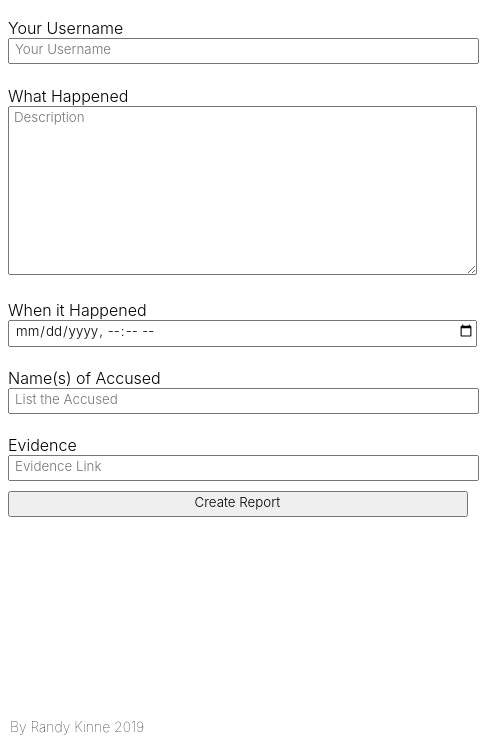
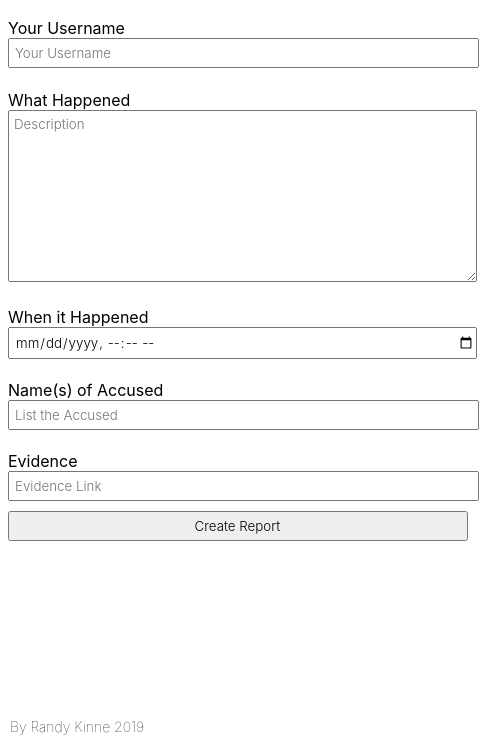
Before and after one commit to randykinne/nrg, an Electron app: page index.html in a window 500 px wide. Shown: the part 55-800 px from the top of the page. Drawn offline with Linux system fonts and the light colour scheme.

Commit message:
Add padding to input and h4 text

```diff
--- a/styles.css
+++ b/styles.css
@@ -23,6 +23,7 @@ h2, h3, h4, h5, h6 {
 
 h4 {
     margin-bottom: auto;
+    font-weight: 400;
 }
 
 input {
@@ -30,6 +31,7 @@ input {
     font-weight: 300;
     padding-bottom: 5px;
     padding-left: 5px;
+    padding-top: 5px;
     width: 95%
 }
 
@@ -38,6 +40,7 @@ textarea {
     font-weight: 300;
     padding-bottom: 5px;
     padding-left: 5px;
+    padding-top: 5px;
     width: 95%
 }
 
```
